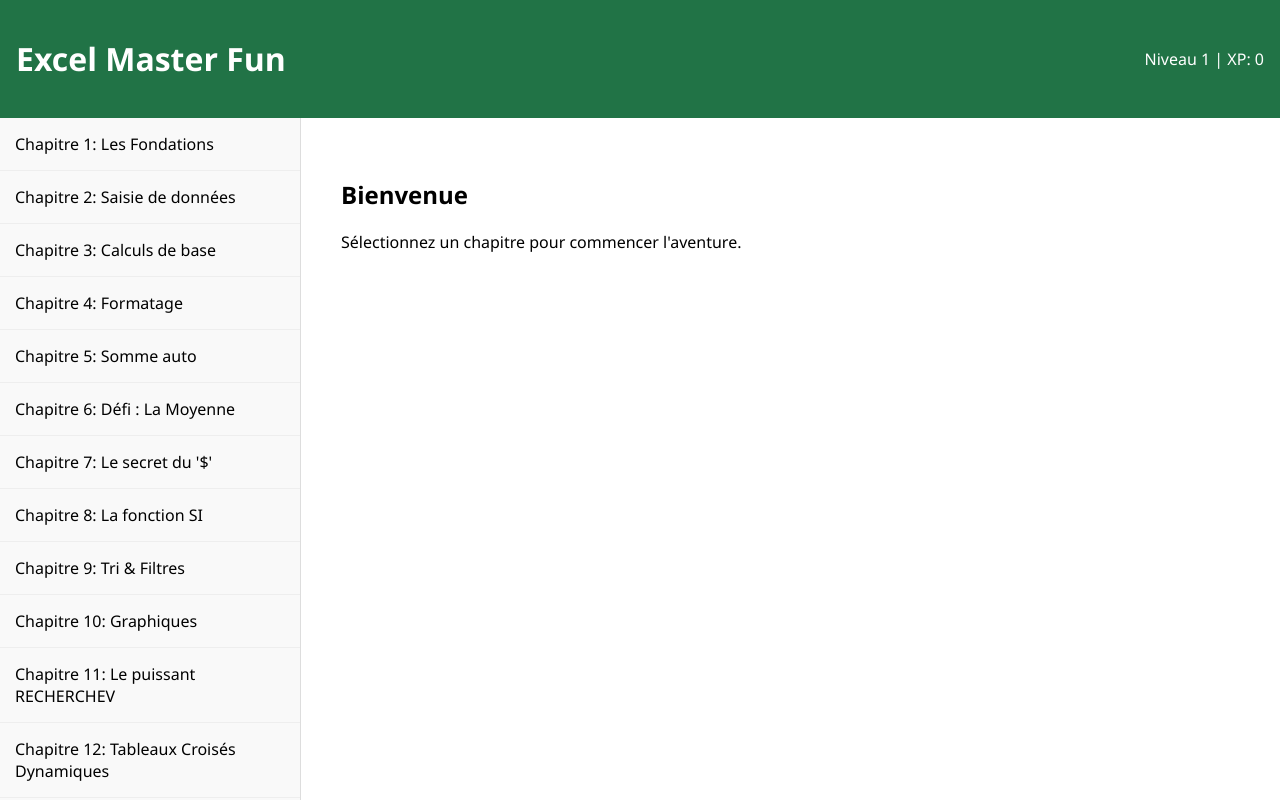
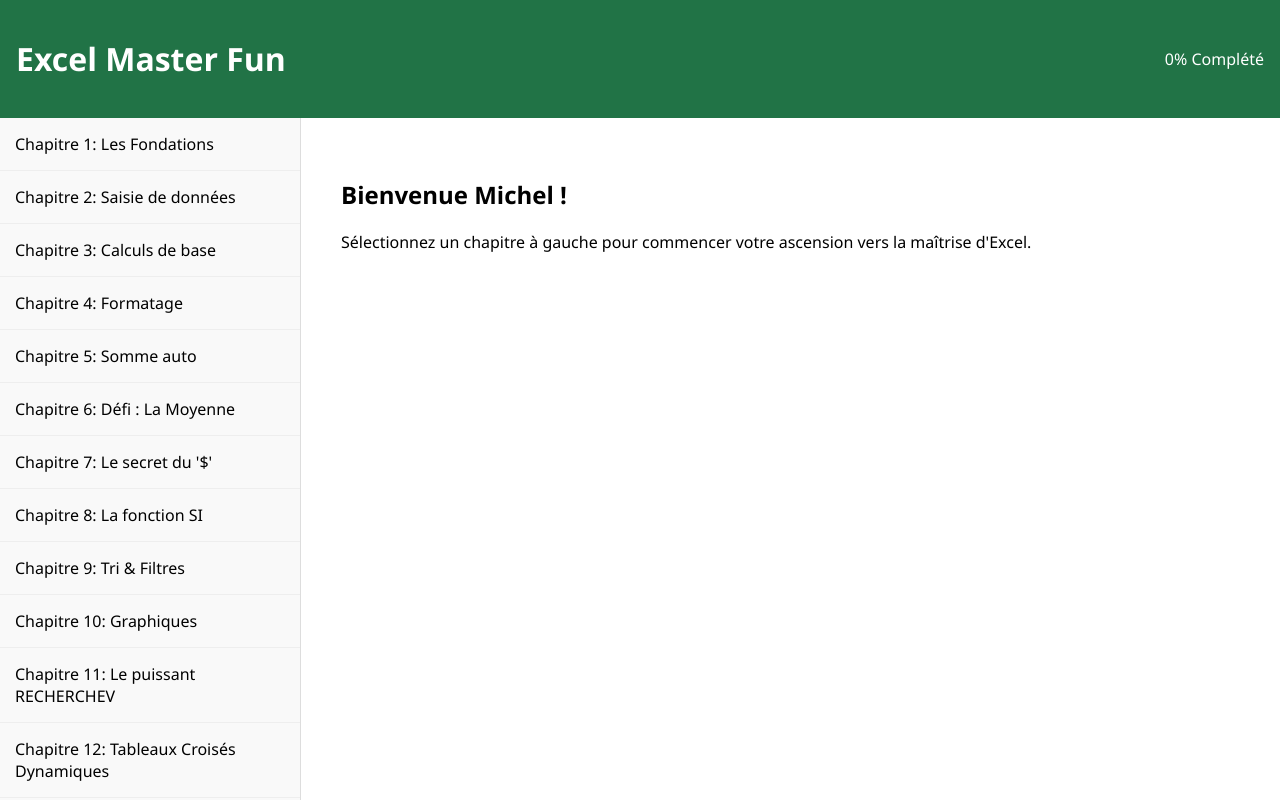
Before and after one commit to pasto77/excel-master-fun, a plain HTML site: page index.html in a window 1280 px wide. Drawn offline with Linux system fonts and the light colour scheme.

Commit message:
Update index.html

```diff
--- a/index.html
+++ b/index.html
@@ -3,24 +3,32 @@
 <head>
     <meta charset="UTF-8">
     <meta name="viewport" content="width=device-width, initial-scale=1.0">
-    <title>Excel Master Fun | Par Ntsanli Michel</title>
+    <title>Excel Master Fun - Apprendre en s'amusant</title>
     <link rel="stylesheet" href="style.css">
 </head>
 <body>
     <header>
-        <h1>Excel Master Fun</h1>
-        <div id="stats">Niveau 1 | XP: 0</div>
+        <div class="logo-area">
+            <h1>Excel Master Fun</h1>
+        </div>
+        <div id="progress-container">
+            <div id="progress-bar"></div>
+            <span id="progress-text">0% Complété</span>
+        </div>
     </header>
 
-    <main id="app">
+    <div id="app">
         <nav>
-            <ul id="chapters-list"></ul>
+            <ul id="chapters-list">
+                </ul>
         </nav>
-        <section id="lesson-content">
-            <h2>Bienvenue</h2>
-            <p>Sélectionnez un chapitre pour commencer l'aventure.</p>
-        </section>
-    </main>
+        <main id="lesson-content">
+            <div class="welcome-message">
+                <h2>Bienvenue Michel !</h2>
+                <p>Sélectionnez un chapitre à gauche pour commencer votre ascension vers la maîtrise d'Excel.</p>
+            </div>
+        </main>
+    </div>
 
     <script src="app.js"></script>
 </body>
```
